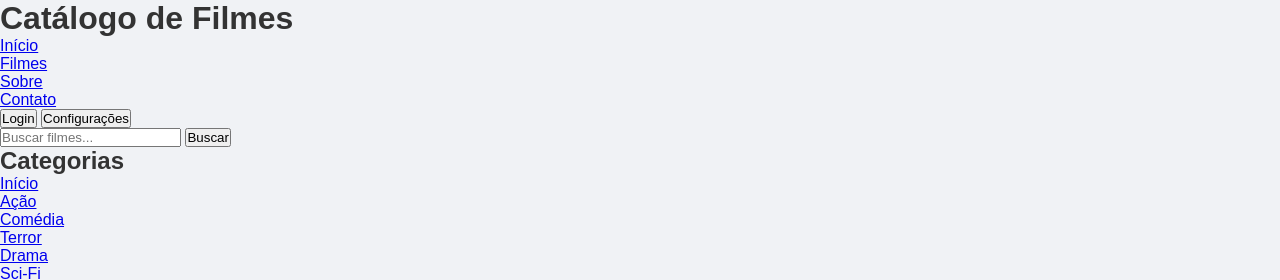
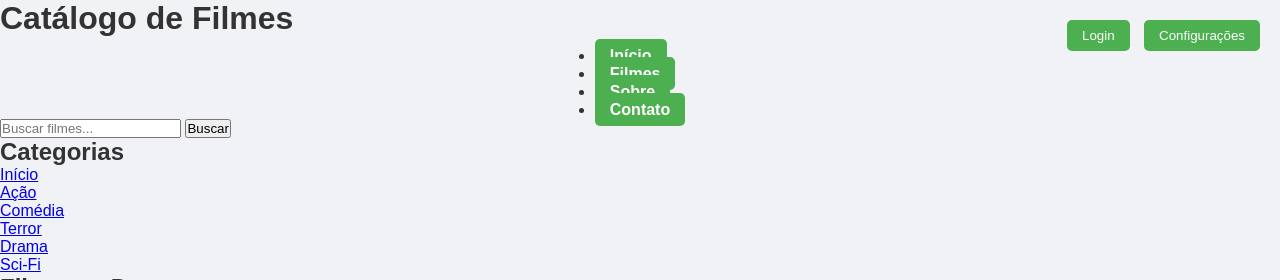
Before and after one commit to ICEI-PUC-Minas-PBE-ADS-SI/trabalho-pr-tico-semana-3-DanielMeirelesSi, a website: page public/index.html in a window 1280 px wide. Shown: the top 280 px of the page. Drawn offline with Linux system fonts and the light colour scheme.

Commit message:
nova correção das pastas e arquivos do repositorio

```diff
--- a/public/style.css
+++ b/public/style.css
@@ -12,4 +12,63 @@ body {
     display: flex;
     flex-direction: column;
     min-height: 100vh;
+<<<<<<< HEAD
 }
+=======
+}
+/* Cabeçalho */
+header {
+    background-color: #2c3e50;  /* Azul escuro */
+    color: #fff;
+    padding: 20px;
+    text-align: center;
+    position: relative;
+}
+
+header h1 {
+    margin-bottom: 10px;
+}
+
+/* Navegação */
+nav {
+    display: flex;
+    justify-content: center;
+    gap: 20px;
+}
+
+nav a {
+    color: #fff;
+    text-decoration: none;
+    font-weight: bold;
+    padding: 8px 15px;
+    background-color: #4CAF50;  /* Verde nos links */
+    border-radius: 5px;
+    transition: background 0.3s;
+}
+
+nav a:hover {
+    background-color: #45a049;
+}
+
+/* Botões de Login e Configurações */
+.botoes-controle {
+    position: absolute;
+    top: 20px;
+    right: 20px;
+}
+
+.botoes-controle button {
+    background-color: #4CAF50;  /* Verde nos botões */
+    color: #fff;
+    border: none;
+    padding: 8px 15px;
+    margin-left: 10px;
+    border-radius: 5px;
+    cursor: pointer;
+    transition: background 0.3s;
+}
+
+.botoes-controle button:hover {
+    background-color: #45a049;
+}
+>>>>>>> d177794 (nova correção das pastas e arquivos do repositorio)
```
